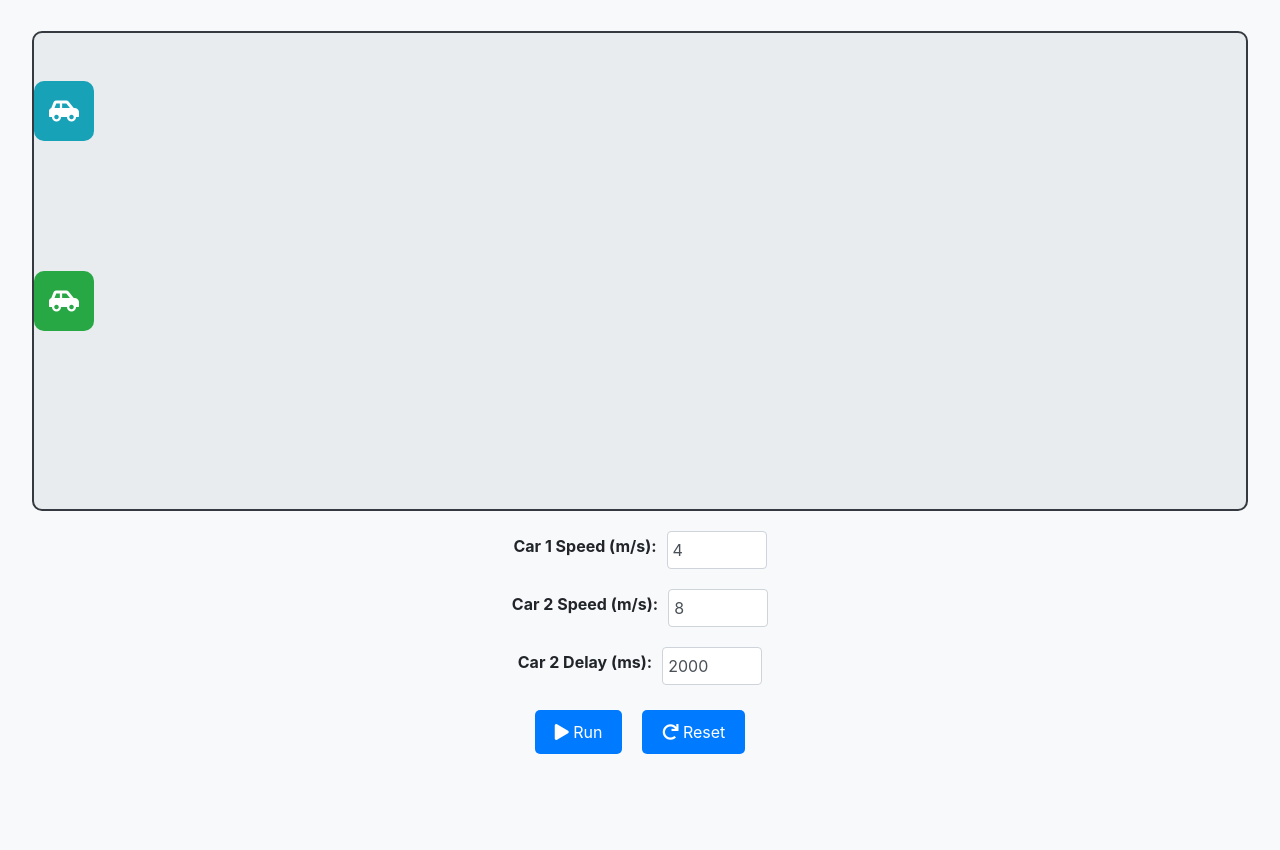
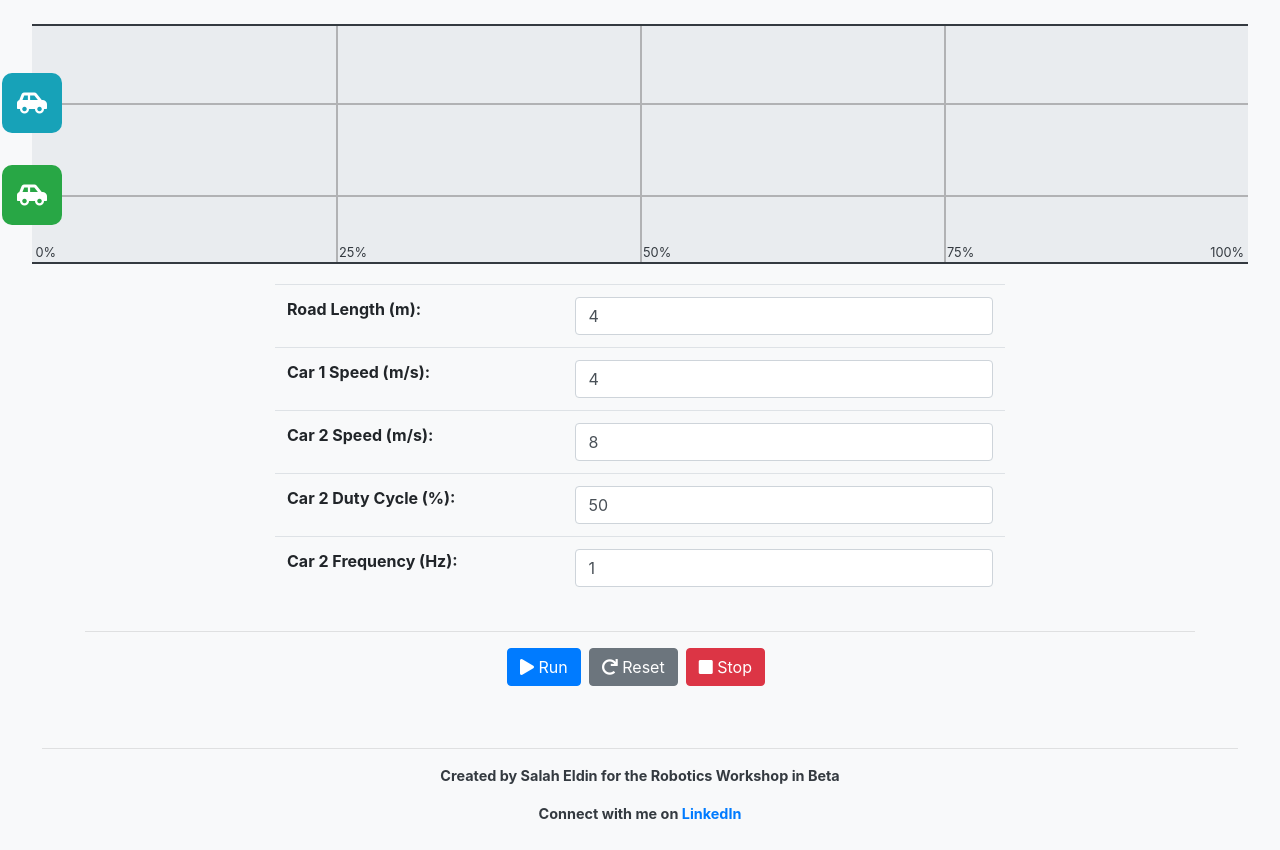
Before and after one commit to salah0eldin/pwmCars, a plain HTML site: page index.html in a window 1280 px wide. Before the commit the page ends 800 px from the top, so only its background shows below. Drawn offline with nearby package versions, Linux system fonts and the light colour scheme.

Commit message:
new styles and edits

```diff
--- a/index.html
+++ b/index.html
@@ -1,205 +1,89 @@
 <!DOCTYPE html>
 <html lang="en">
+
 <head>
     <meta charset="UTF-8">
     <meta name="viewport" content="width=device-width, initial-scale=1.0">
     <title>PWM Simulation</title>
     <link href="https://stackpath.bootstrapcdn.com/bootstrap/4.5.2/css/bootstrap.min.css" rel="stylesheet">
     <link rel="stylesheet" href="https://cdnjs.cloudflare.com/ajax/libs/font-awesome/5.15.4/css/all.min.css">
-    <style>
-        html, body {
-            height: 100%;
-            margin: 0;
-            display: flex;
-            flex-direction: column;
-            justify-content: center;
-            align-items: center;
-            background: #f8f9fa;
-            width: 100%;
-        }
-        #container {
-            width: 95vw; /* 95% of the viewport width */
-            height: 60vh; /* 60% of the viewport height */
-            position: relative;
-            border: 2px solid #343a40;
-            background: #e9ecef;
-            margin-bottom: 20px;
-            border-radius: 10px;
-            overflow: hidden;
-        }
-        .car {
-            width: 60px;
-            height: 60px;
-            position: absolute;
-            display: flex;
-            justify-content: center;
-            align-items: center;
-            font-size: 1.5em;
-            font-weight: bold;
-            border-radius: 10px;
-        }
-        #car1 {
-            top: 10%;
-            background: #17a2b8;
-            color: white;
-        }
-        #car2 {
-            top: 50%;
-            background: #28a745;
-            color: white;
-        }
-        .controls {
-            display: flex;
-            flex-direction: column;
-            align-items: center;
-            gap: 10px;
-            width: 95vw;
-        }
-        .control-group {
-            display: flex;
-            align-items: center;
-            gap: 10px;
-            margin-bottom: 10px;
-            width: 100%;
-            justify-content: center;
-        }
-        .control-group label {
-            font-size: 1em;
-            font-weight: bold;
-        }
-        .control-group input {
-            padding: 5px;
-            font-size: 1em;
-            width: 100px;
-        }
-        .btn-custom {
-            padding: 10px 20px;
-            font-size: 1em;
-            cursor: pointer;
-            background: #007bff;
-            color: white;
-            border: none;
-            border-radius: 5px;
-            margin: 5px;
-        }
-        .btn-custom:hover {
-            background: #0056b3;
-        }
-    </style>
+    <link rel="stylesheet" href="style.css">
 </head>
+
 <body>
-    <div id="container">
-        <div id="car1" class="car"><i class="fas fa-car-side"></i></div>
-        <div id="car2" class="car"><i class="fas fa-car-side"></i></div>
-    </div>
-    <div class="controls">
-        <div class="control-group">
-            <label for="car1Speed">Car 1 Speed (m/s):</label>
-            <input type="number" id="car1Speed" class="form-control" value="4">
-        </div>
-        <div class="control-group">
-            <label for="car2Speed">Car 2 Speed (m/s):</label>
-            <input type="number" id="car2Speed" class="form-control" value="8">
-        </div>
-        <div class="control-group">
-            <label for="car2Delay">Car 2 Delay (ms):</label>
-            <input type="number" id="car2Delay" class="form-control" value="2000">
-        </div>
-        <div class="control-group">
-            <button id="runBtn" class="btn btn-custom"><i class="fas fa-play"></i> Run</button>
-            <button id="resetBtn" class="btn btn-custom"><i class="fas fa-redo"></i> Reset</button>
+    <div id="container" class="mt-4">
+        <div class="progress-lines">
+            <div class="progress-line" style="left: 0%;">
+                <div class="line-text">0%</div>
+            </div>
+            <div class="progress-line" style="left: 25%;">
+                <div class="line-text">25%</div>
+            </div>
+            <div class="progress-line" style="left: 50%;">
+                <div class="line-text">50%</div>
+            </div>
+            <div class="progress-line" style="left: 75%;">
+                <div class="line-text">75%</div>
+            </div>
+            <div class="progress-line" style="left: 100%;">
+                <div class="line-text">100%</div>
+            </div>
+            <div id="car1-road" class="road-line"></div>
+            <div id="car2-road" class="road-line"></div>
+            <div id="car1" class="car"><i class="fas fa-car-side"></i></div>
+            <div id="car2" class="car"><i class="fas fa-car-side"></i></div>
         </div>
     </div>
 
-    <script>
-        const car1 = document.getElementById('car1');
-        const car2 = document.getElementById('car2');
-        const runBtn = document.getElementById('runBtn');
-        const resetBtn = document.getElementById('resetBtn');
+    <div class="controls container">
+        <div class="row mb-3 justify-content-center">
+            <div class="col-12 col-md-8">
+                <table class="table">
+                    <tbody>
+                        <tr>
+                            <td class="font-weight-bold">Road Length (m):</td>
+                            <td><input type="number" id="roadLength" class="form-control" value="4"></td>
+                        </tr>
+                        <tr>
+                            <td class="font-weight-bold">Car 1 Speed (m/s):</td>
+                            <td><input type="number" id="car1Speed" class="form-control" value="4"></td>
+                        </tr>
+                        <tr>
+                            <td class="font-weight-bold">Car 2 Speed (m/s):</td>
+                            <td><input type="number" id="car2Speed" class="form-control" value="8"></td>
+                        </tr>
+                        <tr>
+                            <td class="font-weight-bold">Car 2 Duty Cycle (%):</td>
+                            <td><input type="number" id="car2DutyCycle" class="form-control" value="50"></td>
+                        </tr>
+                        <tr>
+                            <td class="font-weight-bold">Car 2 Frequency (Hz):</td>
+                            <td><input type="number" id="car2Frequency" class="form-control" value="1"></td>
+                        </tr>
+                    </tbody>
+                </table>
+            </div>
+        </div>
+        <hr>
+        <div class="row mb-3 justify-content-center">
+            <div class="col-12 col-md-12 d-flex justify-content-center">
+                <button id="runBtn" class="btn btn-primary mr-2"><i class="fas fa-play"></i> Run</button>
+                <button id="resetBtn" class="btn btn-secondary mr-2"><i class="fas fa-redo"></i> Reset</button>
+                <button id="stopBtn" class="btn btn-danger mr-2"><i class="fas fa-stop"></i> Stop</button>
+                <button id="resumeBtn" class="btn btn-success mr-2" hidden><i class="fas fa-play"></i>
+                    Resume</button>
+            </div>
+        </div>
+    </div>
 
-        const car1SpeedInput = document.getElementById('car1Speed');
-        const car2SpeedInput = document.getElementById('car2Speed');
-        const car2DelayInput = document.getElementById('car2Delay');
+    <div class="credits text-center mt-auto">
+        <hr>
+        <p>Created by Salah Eldin for the Robotics Workshop in Beta</p>
+        <p>Connect with me on <a href="https://www.linkedin.com/in/salah-eldin-hassen-5bba10250"
+                target="_blank">LinkedIn</a></p>
+    </div>
 
-        let containerWidth = document.getElementById('container').clientWidth;
-        const carWidth = car1.clientWidth;
+    <script src="script.js"></script>
+</body>
 
-        let car1Left = 0;
-        let car2Left = 0;
-        let car1Speed = parseFloat(car1SpeedInput.value);  // m/s
-        let car2Speed = parseFloat(car2SpeedInput.value);  // m/s
-        let car2Delay = parseFloat(car2DelayInput.value);  // ms
-        let mainInterval;
-        let car2Running = false;
-        let car2ToggleTime = car2Delay;
-
-        function reset() {
-            clearInterval(mainInterval);
-            car1Left = 0;
-            car2Left = 0;
-            car1.style.transform = `translateX(${car1Left}px)`;
-            car2.style.transform = `translateX(${car2Left}px)`;
-            car2Running = false;
-            car2ToggleTime = car2Delay;
-        }
-
-        // Function to update simulation variables
-        function updateSimulationVariables() {
-            car1Speed = parseFloat(car1SpeedInput.value);
-            car2Speed = parseFloat(car2SpeedInput.value);
-            car2Delay = parseFloat(car2DelayInput.value);
-        }
-
-        // Event listeners to update simulation variables immediately after input changes
-        car1SpeedInput.addEventListener('input', function() {
-            updateSimulationVariables();
-        });
-        car2SpeedInput.addEventListener('input', function() {
-            updateSimulationVariables();
-        });
-        car2DelayInput.addEventListener('input', function() {
-            updateSimulationVariables();
-        });
-
-        function run() {
-            clearInterval(mainInterval); // Clear previous interval if exists
-
-            updateSimulationVariables(); // Update simulation variables with current input values
-
-            mainInterval = setInterval(() => {
-                // Move car1
-                if (car1Left + carWidth < containerWidth) {
-                    car1Left += (car1Speed / 60) * (containerWidth / 16);  // Scale speed to container width
-                    car1.style.transform = `translateX(${car1Left}px)`;
-                }
-
-                // Toggle car2 running state
-                car2ToggleTime -= 1000 / 60;
-                if (car2ToggleTime <= 0) {
-                    car2Running = !car2Running;
-                    car2ToggleTime = car2Delay;
-                }
-
-                // Move car2 if running
-                if (car2Running && car2Left + carWidth < containerWidth) {
-                    car2Left += (car2Speed / 60) * (containerWidth / 16);  // Scale speed to container width
-                    car2.style.transform = `translateX(${car2Left}px)`;
-                }
-            }, 1000 / 60);  // 60 FPS
-        }
-
-
-        runBtn.addEventListener('click', run);
-        resetBtn.addEventListener('click', reset);
-
-        // Adjust sizes on window resize
-        window.addEventListener('resize', () => {
-            containerWidth = document.getElementById('container').clientWidth;
-            reset();
-        });
-
-        // Initialize positions
-        reset();
-    </script>
-</body>
 </html>
--- /dev/null
+++ b/script.js
@@ -0,0 +1,125 @@
+const car1 = document.getElementById("car1");
+const car2 = document.getElementById("car2");
+const runBtn = document.getElementById("runBtn");
+const resetBtn = document.getElementById("resetBtn");
+const stopBtn = document.getElementById("stopBtn");
+
+const car1SpeedInput = document.getElementById("car1Speed");
+const car2SpeedInput = document.getElementById("car2Speed");
+const car2DutyCycleInput = document.getElementById("car2DutyCycle");
+const car2FrequencyInput = document.getElementById("car2Frequency");
+const roadLengthInput = document.getElementById("roadLength");
+const resumeBtn = document.getElementById("resumeBtn");
+
+let containerWidth = document.getElementById("container").clientWidth;
+const carWidth = car1.clientWidth;
+
+let car1Left = -carWidth / 2;
+let car2Left = -carWidth / 2;
+let car1Speed = 4; // m/s
+let car2Speed = 8; // m/s
+let car2DutyCycle = 50; // %
+let car2Frequency = 1; // Hz
+let roadLength = 4; // m
+let car2OnDelay = (1 / car2Frequency) * (car2DutyCycle / 100) * 1000; // ms
+let car2OffDelay = (1 / car2Frequency) * (1 - car2DutyCycle / 100) * 1000; // ms
+let mainInterval;
+let car2Running = false;
+let car2ToggleTime = car2OffDelay;
+
+function reset() {
+  clearInterval(mainInterval);
+  car1Left = -carWidth / 2;
+  car2Left = -carWidth / 2;
+  car1.style.transform = `translateX(${car1Left}px)`;
+  car2.style.transform = `translateX(${car2Left}px)`;
+  car2Running = false;
+  car2ToggleTime = car2OffDelay;
+  updateSimulationVariables();
+}
+
+function updateSimulationVariables() {
+  car1Speed = parseFloat(car1SpeedInput.value);
+  car2Speed = parseFloat(car2SpeedInput.value);
+  car2DutyCycle = parseFloat(car2DutyCycleInput.value);
+  car2Frequency = parseFloat(car2FrequencyInput.value);
+  roadLength = parseFloat(roadLengthInput.value);
+  let totalTime = (1 / car2Frequency) * 1000; // Total time period in ms
+  car2OnDelay = totalTime * (car2DutyCycle / 100);
+  car2OffDelay = totalTime - car2OnDelay;
+}
+
+car1SpeedInput.addEventListener("input", updateSimulationVariables);
+car2SpeedInput.addEventListener("input", updateSimulationVariables);
+car2DutyCycleInput.addEventListener("input", updateSimulationVariables);
+car2FrequencyInput.addEventListener("input", updateSimulationVariables);
+roadLengthInput.addEventListener("input", updateSimulationVariables);
+
+function run() {
+  stopBtn.hidden = false;
+  resumeBtn.hidden = true;
+
+  clearInterval(mainInterval); // Clear previous interval if exists
+
+  reset();
+
+  // Check for valid on and off times
+  if (car2OnDelay < 5 || car2OffDelay < 5) {
+    if (
+      car2OnDelay - parseInt(car2OnDelay) !== 0 ||
+      car2OffDelay - parseInt(car2OffDelay) !== 0
+    ) {
+      alert(
+        "Simulation capabilities cannot handle these numbers. Please choose other numbers. (Reduce frequency)"
+      );
+    }
+    return false;
+  }
+
+  startInterval();
+}
+
+function stop() {
+  clearInterval(mainInterval);
+  stopBtn.hidden = true;
+  resumeBtn.hidden = false;
+}
+
+function resume() {
+  stopBtn.hidden = false;
+  resumeBtn.hidden = true;
+  startInterval();
+}
+
+function startInterval() {
+  mainInterval = setInterval(() => {
+    if (car1Left + carWidth / 2 < containerWidth) {
+      car1Left += (car1Speed / 1000) * (containerWidth / roadLength);
+      car1.style.transform = `translateX(${car1Left}px)`;
+    }
+
+    car2ToggleTime -= 1;
+    if (car2ToggleTime <= 0) {
+      car2Running = !car2Running;
+      car2ToggleTime = car2Running ? car2OnDelay : car2OffDelay;
+    }
+
+    if (car2Running && car2Left + carWidth / 2 < containerWidth) {
+      car2Left += (car2Speed / 1000) * (containerWidth / roadLength);
+      car2.style.transform = `translateX(${car2Left}px)`;
+    }
+  }, 1); // 1000 FPS
+}
+runBtn.addEventListener("click", run);
+resetBtn.addEventListener("click", reset);
+stopBtn.addEventListener("click", stop);
+resumeBtn.addEventListener("click", resume);
+
+// Adjust sizes on window resize
+window.addEventListener("resize", () => {
+  containerWidth = document.getElementById("container").clientWidth;
+  reset();
+});
+
+// Initialize positions
+reset();
--- /dev/null
+++ b/style.css
@@ -0,0 +1,155 @@
+html,
+body {
+    height: 100%;
+    margin: 0;
+    display: flex;
+    flex-direction: column;
+    align-items: center;
+    background: #f8f9fa;
+}
+
+body {
+    overflow-x: hidden;
+    /* Hide horizontal overflow */
+    overflow-y: auto;
+    /* Enable vertical scrolling */
+}
+
+#container {
+    width: 95vw;
+    min-height: 30vh;
+    /* Minimum height to prevent shrinking */
+    max-height: 80vh;
+    /* Maximum height with scrolling allowed */
+    position: relative;
+    border: 2px solid #343a40;
+    border-left: 0;
+    border-right: 0;
+    background: #e9ecef;
+    margin-bottom: 20px;
+    /* border-radius: 5px; */
+    /* overflow: hidden; */
+}
+
+/* Rest of your existing CSS */
+
+.car {
+    width: 60px;
+    height: 60px;
+    position: absolute;
+    display: flex;
+    justify-content: center;
+    align-items: center;
+    font-size: 1.5em;
+    font-weight: bold;
+    border-radius: 10px;
+}
+
+#car1 {
+    top: 20%;
+    background: #17a2b8;
+    color: white;
+}
+
+#car2 {
+    top: 59%;
+    background: #28a745;
+    color: white;
+}
+
+.progress-lines {
+    position: absolute;
+    top: 0;
+    bottom: 0;
+    left: 0;
+    width: 100%;
+}
+
+.progress-line {
+    position: absolute;
+    top: 0;
+    bottom: 0;
+    width: 2px;
+    background-color: #b1b2b4;
+}
+
+.line-text {
+    position: absolute;
+    top: 100%;
+    left: 150%;
+    font-size: 0.8em;
+    color: #343a40;
+    transform: translateY(-100%);
+}
+
+.progress-line:nth-child(1) .line-text {
+    left: -35%;
+    transform: translate(20%, -100%);
+}
+
+.progress-line:nth-child(5) .line-text {
+    left: -25%;
+    transform: translate(-110%, -100%);
+}
+
+.progress-line:nth-child(1) {
+    left: 0%;
+    background-color: transparent;
+}
+
+.progress-line:nth-child(2) {
+    left: 25%;
+}
+
+.progress-line:nth-child(3) {
+    left: 50%;
+}
+
+.progress-line:nth-child(4) {
+    left: 75%;
+}
+
+.progress-line:nth-child(5) {
+    left: 100%;
+    background-color: transparent;
+}
+
+.road-line {
+    position: absolute;
+    left: 0;
+    right: 0;
+    height: 2px;
+    background-color: #b1b2b4;
+}
+
+#car1-road {
+    top: calc(20% + 30px);
+}
+
+#car2-road {
+    top: calc(59% + 30px);
+}
+
+.btn-custom:hover {
+    background: #0056b3;
+}
+
+.controls {
+    margin-bottom: 20px;
+}
+
+.credits {
+    margin-top: 20px;
+    font-size: 0.9rem;
+    color: #343a40;
+    background-color: #f8f9fa;
+    padding: 10px;
+    width: 100%;
+    text-align: center;
+    font-weight: bold;
+}
+
+.credits a:hover {
+    color: #007bff;
+    text-decoration: underline;
+}
```
